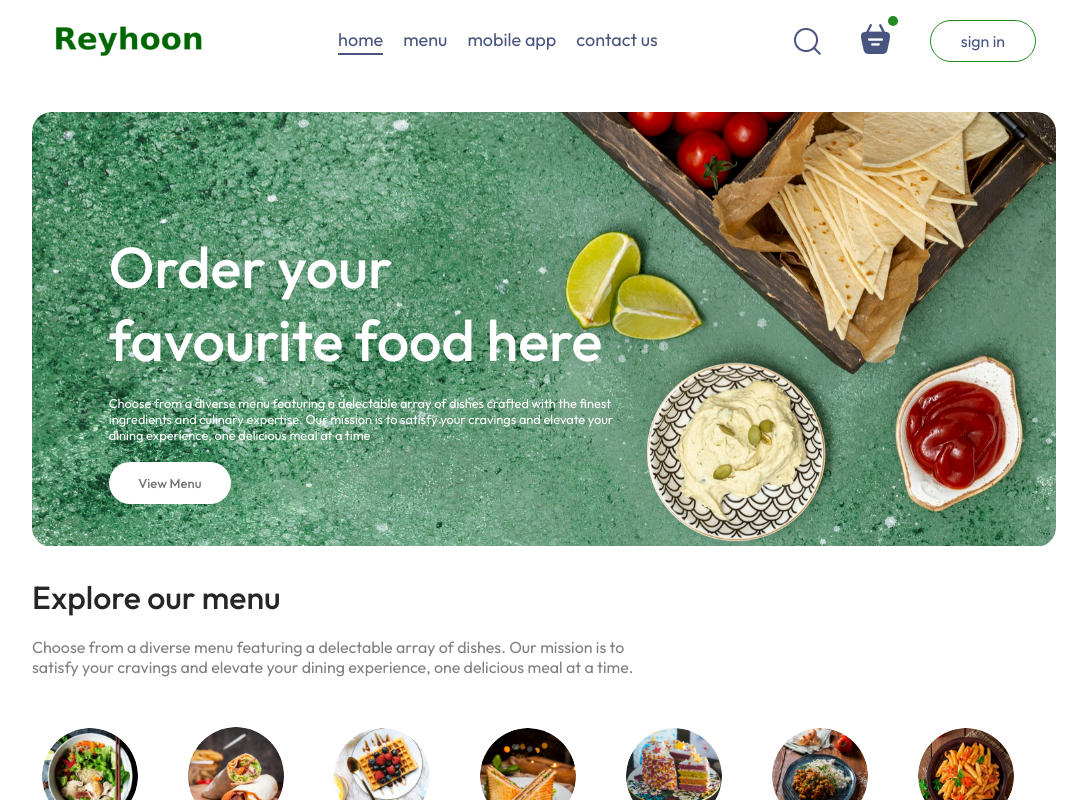
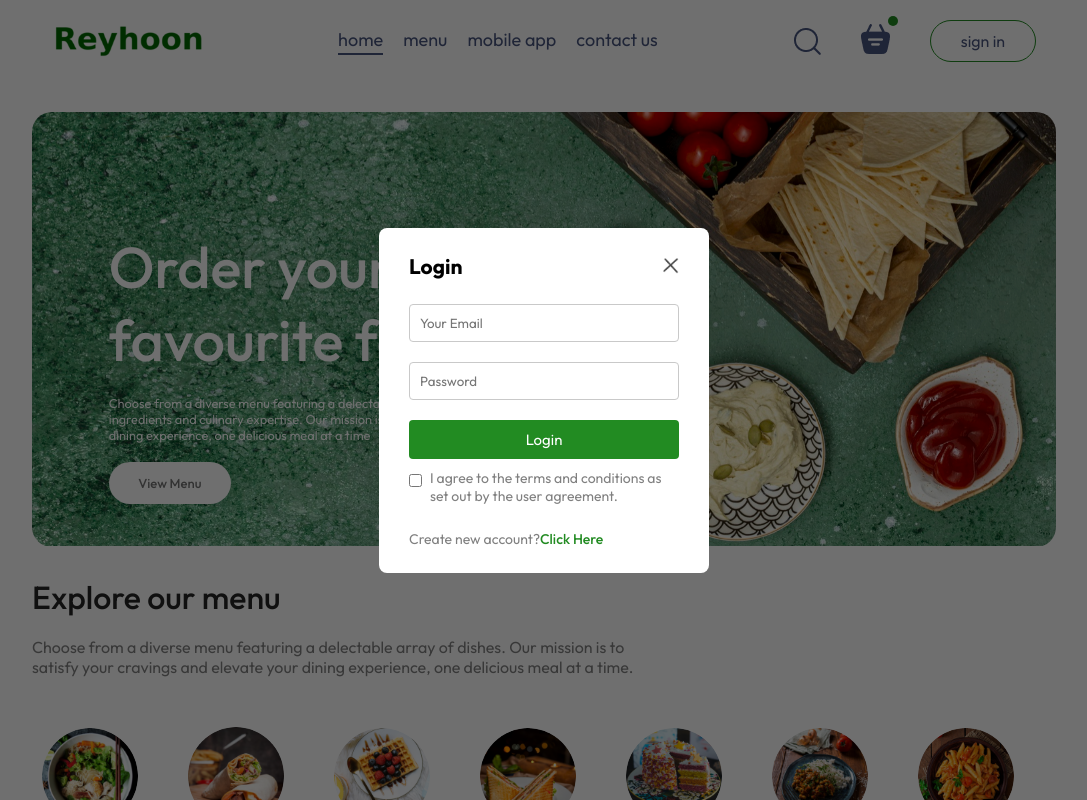
Before and after one commit to raminkhalilii/Reyhoon, a React (Vite) app in the folder front-end/: page / in a window 1280 px wide. Both pictures are taken after a click on the button "sign in". Shown: the top 800 px of the page, without its empty margins (96-1183 px from the left). Built offline with nearby package versions, Linux system fonts and the light colour scheme.

Commit message:
Login pop up added

```diff
--- a/front-end/index.html
+++ b/front-end/index.html
@@ -4,7 +4,7 @@
     <meta charset="UTF-8" />
     <link rel="icon" type="image/svg+xml" href="/vite.svg" />
     <meta name="viewport" content="width=device-width, initial-scale=1.0" />
-    <title>Reihoon</title>
+    <title>Reyhoon</title>
   </head>
   <body>
       <div id="root">
--- a/front-end/src/App.jsx
+++ b/front-end/src/App.jsx
@@ -1,4 +1,4 @@
-import React from 'react';
+import React, {useState} from 'react';
 import NavBar from "./components/NavBar/NavBar.jsx";
 import './index.css'
 import {Route, Routes} from "react-router-dom";
@@ -6,13 +6,16 @@
 import PlaceOrder from "./pages/PlaceOrder/PlaceOrder.jsx";
 import Cart from "./pages/Cart/Cart.jsx";
 import Footer from "./components/Footer/Footer.jsx";
+import LoginPopUp from "./components/LoginPopUp/LoginPopUp.jsx";
 
 
 function App() {
+    const [showLogin, setShowLogin] = useState(false);
     return (
         <>
+            {showLogin ? <LoginPopUp setShowLogin={setShowLogin}/> : <></>}
             <div className="App">
-                <NavBar/>
+                <NavBar setShowLogin={setShowLogin} />
                 <Routes>
                     <Route path="/" element={<Home/>}/>
                     <Route path="/Order" element={<PlaceOrder/>}/>
--- /dev/null
+++ b/front-end/src/components/LoginPopUp/LoginPopUp.jsx
@@ -0,0 +1,35 @@
+import React from 'react';
+import "./LoginPopUp.style.css"
+import cross from "../../assets/frontend_assets/cross_icon.png"
+
+
+function LoginPopUp({setShowLogin}) {
+
+    const [current, setCurrent] = React.useState("login");
+    return (
+        <div className="loginPopUp">
+            <div className="login-popup-container">
+                <div className="login-popup-title">
+                    <h2>{current === "login" ? "Login" : "Sign Up"}</h2>
+                    <img src={cross} onClick={() => setShowLogin(false)} alt=""/>
+                </div>
+                <div className="login-popup-input">
+                    {current === "login" ? <></> : <input type="text" placeholder="Your Name" required/>}
+                    <input type="email" placeholder="Your Email" required/>
+                    <input type="password" placeholder="Password" required/>
+                    <button>{current === "login" ? "Login" : "Creat An Account"}</button>
+                </div>
+                <div className="login-popup-condition">
+                    <input type="checkbox" required/>
+                    <p>I agree to the terms and conditions as set out by the user agreement.</p>
+                </div>
+                    {current === "login" ? (
+                        <p>Create new account?<span onClick={() => setCurrent("sign up")}>Click Here</span></p>) : (
+                        <p>Already have an account?<span onClick={() => setCurrent("login")}>Click Here</span></p>)}
+            </div>
+
+        </div>
+    )
+}
+
+export default LoginPopUp;
--- /dev/null
+++ b/front-end/src/components/LoginPopUp/LoginPopUp.style.css
@@ -0,0 +1,76 @@
+.loginPopUp {
+    position: absolute;
+    z-index: 1;
+    width: 100%;
+    height: 100%;
+    background: #00000090;
+    display: grid;
+
+}
+
+.login-popup-container{
+    place-self: center;
+    width: max(23vw, 330px);
+    color: #808080;
+    background-color: white;
+    display: flex;
+    flex-direction: column;
+    gap: 25px;
+    padding: 25px 30px;
+    border-radius: 8px;
+    font-size: 14px;
+    animation: fadeIn 500ms;
+}
+
+.login-popup-title{
+    display: flex;
+    justify-content: space-between;
+    align-items: center;
+    color: black;
+}
+
+.login-popup-title img{
+    width: 16px;
+    cursor: pointer;
+}
+
+.login-popup-input{
+    display: flex;
+    flex-direction: column;
+    gap: 20px;
+}
+
+.login-popup-input input{
+    outline: none;
+    padding: 10px;
+    border-radius: 4px;
+    border: 1px solid #c9c9c9;
+}
+
+.login-popup-container button{
+    border: none;
+    padding: 10px;
+    border-radius: 4px;
+    color: white;
+    background-color: forestgreen;
+    font-size: 15px;
+    cursor: pointer;
+
+}
+
+.login-popup-condition {
+    display: flex;
+    align-items: start;
+    gap: 8px;
+    margin-top: -15px;
+}
+
+.login-popup-condition input{
+    margin-top: 5px;
+}
+
+.login-popup-container p span{
+    color: forestgreen;
+    font-weight: 500;
+    cursor: pointer;
+}
--- a/front-end/src/components/NavBar/NavBar.jsx
+++ b/front-end/src/components/NavBar/NavBar.jsx
@@ -4,25 +4,28 @@
 import './NavBar.style.css'
 import {Link} from "react-router-dom";
 
-function NavBar() {
+function NavBar({setShowLogin}) {
 
     const [menu, setMenu] = useState("home");
     return (
         <div className="navbar">
-            <img src={assets.logo} alt="logo" className="logo" />
+            <img src={assets.logo} alt="logo" className="logo"/>
             <ul className="navbar-menu">
-                <Link onClick={()=>setMenu("home")} className={menu === "home"?"active":""} to="/">home</Link>
-                <a href={"#ExploreMenu"} onClick={()=>setMenu("menu")} className={menu === "menu"?"active":""}>menu</a>
-                <a href={"#AppDownload"} onClick={()=>setMenu("mobile-app")} className={menu === "mobile-app"?"active":""}>mobile app</a>
-                <a href={"#Footer"} onClick={()=>setMenu("contact us")} className={menu === "contact us"?"active":""}>contact us</a>
+                <Link onClick={() => setMenu("home")} className={menu === "home" ? "active" : ""} to="/">home</Link>
+                <a href={"#ExploreMenu"} onClick={() => setMenu("menu")}
+                   className={menu === "menu" ? "active" : ""}>menu</a>
+                <a href={"#AppDownload"} onClick={() => setMenu("mobile-app")}
+                   className={menu === "mobile-app" ? "active" : ""}>mobile app</a>
+                <a href={"#Footer"} onClick={() => setMenu("contact us")}
+                   className={menu === "contact us" ? "active" : ""}>contact us</a>
             </ul>
             <div className="navbar-right">
-                <img src={assets.search_icon} alt="search_icon" className="search-icon" />
+                <img src={assets.search_icon} alt="search_icon" className="search-icon"/>
                 <div className="navbar-search-icon">
-                    <img src={assets.basket_icon} alt="basket_icon" />
+                    <img src={assets.basket_icon} alt="basket_icon"/>
                     <div className="dot"></div>
                 </div>
-                <button>sign in</button>
+                <button onClick={()=>setShowLogin(true)}>sign in</button>
             </div>
         </div>
     )
--- a/front-end/src/index.css
+++ b/front-end/src/index.css
@@ -27,3 +27,12 @@
     opacity: 1;
   }
 }
+
+@keyframes fadeOut {
+  0% {
+    opacity: 1;
+  }
+  100%{
+    opacity: 0;
+  }
+}
```
